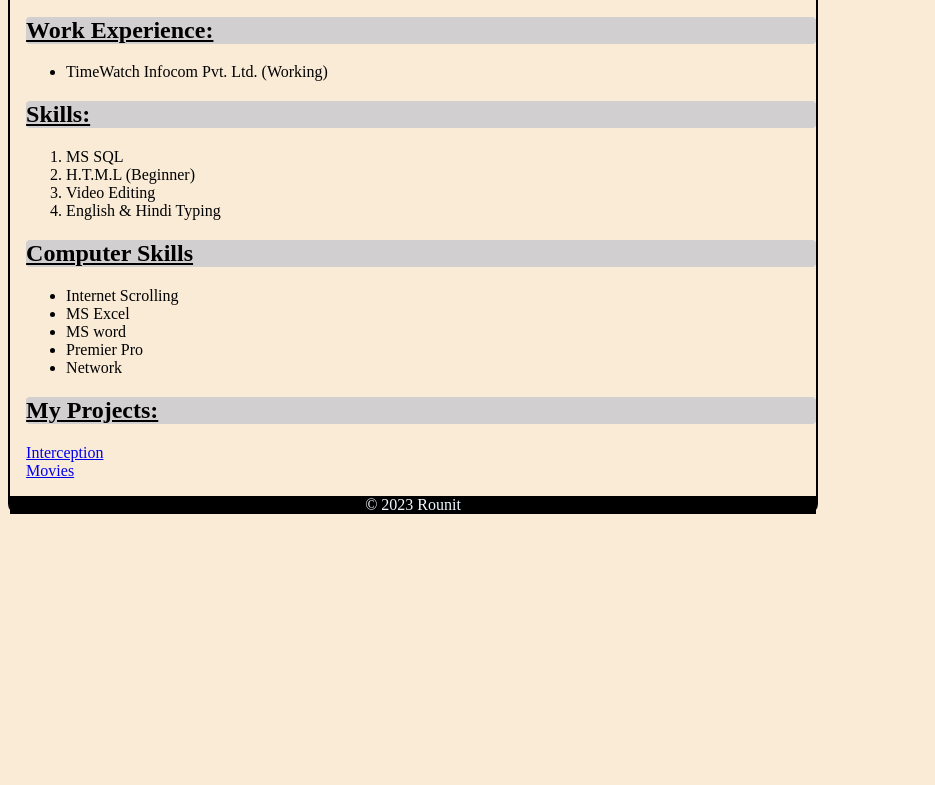
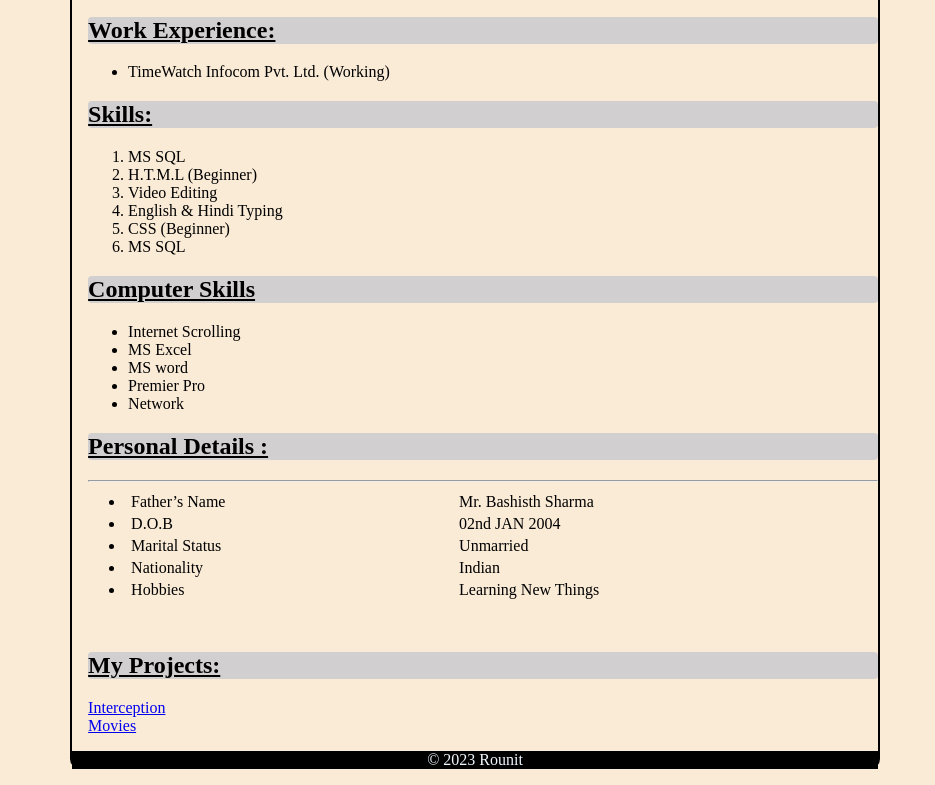
Before and after one commit to Rounit002/Profile, a plain HTML site: page index.html in a window 1280 px wide. Shown: the part 522-1307 px from the top of the page, without its empty margins (0-935 px from the left). Before the commit the page ends 1052 px from the top, so only its background shows below. Drawn offline with Linux system fonts and the light colour scheme.

Commit message:
Update index.html

```diff
--- a/index.html
+++ b/index.html
@@ -43,7 +43,7 @@
 
     body{
        width: 810px;
-       /* margin-left: 30px; */
+       margin-left: 70px;
        margin-top: 0;
        scroll-margin-bottom: 0;
        background-color:antiquewhite;
@@ -65,6 +65,12 @@
         /* border-left: solid black; */
         /* border-right: solid black; */
         border-bottom: solid black ;
+    }
+
+    #pdetails{
+        width: 100%;
+        padding-left: 18px;
+        padding-bottom: 30px;
     }
 
 </style>
@@ -127,6 +133,8 @@
         <li>H.T.M.L (Beginner)</li>
         <li>Video Editing</li>
         <li>English & Hindi Typing</li>
+        <li>CSS (Beginner)</li>
+        <li>MS SQL</li>
     </ol>
 
     <h2><u>Computer Skills</u></h2>
@@ -139,6 +147,30 @@
         <li>Network</li>
     </ul>
 
+    <h2><u>Personal Details :</u></h2><hr>
+    <table id="pdetails">
+        <tr>
+            <td><li>Father’s Name</li></td>
+            <td>Mr. Bashisth Sharma</td>
+        </tr>
+        <tr>
+            <td> <li> D.O.B</li></td>
+            <td>02nd JAN 2004</td>
+        </tr>
+        <tr>
+            <td><li>Marital Status</li></td>
+            <td>Unmarried</td>
+        </tr>
+        <tr>
+            <td><li>Nationality</li></td>
+            <td>Indian</td>
+        </tr>
+        <tr>
+            <td><li>Hobbies</li></td>
+            <td>Learning New Things</td>
+        </tr>
+    </table>
+
     <h2><u>My Projects:</u></h2>
     <a style="width: 80px;" href="./Css-Grid.html">Interception</a><br>
     <a href="../8.1 CSS Float/index.html" style="size: 80px;">Movies</a></div>
```
